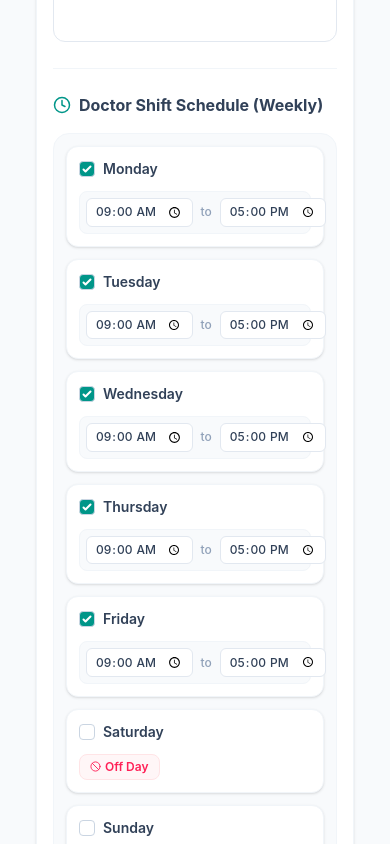
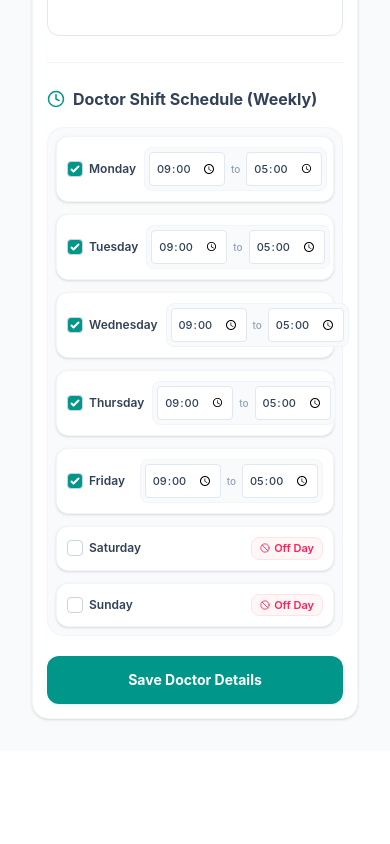
Before and after one commit to shaheen928/clinic-frontend, a React (Vite) app: page /admin/add-doctor in a window 390 px wide. Shown: the part 1400-2244 px from the top of the page. After the commit the page ends 2151 px from the top, so only its background shows below. Built offline with nearby package versions, Linux system fonts and the light colour scheme; no server answers; sample sign-in values are in the browser's storage.

Commit message:
fixed doctor schedule overflow and improved responsive paddings

```diff
--- a/src/copmponents/adminCompontents/AddDoctor.jsx
+++ b/src/copmponents/adminCompontents/AddDoctor.jsx
@@ -136,7 +136,7 @@ const AddDoctor = () => {
 
   return (
     <div
-      className="w-full flex flex-col items-center justify-center p-3 sm:p-6"
+      className="w-full flex flex-col items-center justify-center p-2 sm:p-6"
       dir="ltr"
     >
       <style>{`
@@ -145,8 +145,8 @@ const AddDoctor = () => {
         }
       `}</style>
 
-      <div className="w-full max-w-4xl bg-white p-4 sm:p-8 rounded-2xl border border-slate-100 shadow-sm text-left mx-auto">
-        {/* Top Header Section - Stacked on Mobile, Row on Desktop */}
+      <div className="w-full max-w-4xl bg-white p-3.5 sm:p-8 rounded-2xl border border-slate-100 shadow-sm text-left mx-auto">
+        {/* Top Header Section */}
         <div className="flex flex-row items-center justify-between gap-3 mb-6 border-b border-slate-50 pb-4">
           <div className="flex items-center gap-1.5 sm:gap-2">
             <LuStethoscope className="text-xl sm:text-2xl text-teal-600 shrink-0" />
@@ -186,7 +186,7 @@ const AddDoctor = () => {
             />
           </div>
 
-          {/* Form Fields - Grid Columns auto adjust */}
+          {/* Form Fields */}
           <div className="grid grid-cols-1 md:grid-cols-2 gap-4">
             <div>
               <label className="text-sm font-medium text-slate-600 mb-1 flex items-center gap-1.5">
@@ -562,13 +562,13 @@ const AddDoctor = () => {
               </h3>
             </div>
 
-            <div className="space-y-3 bg-slate-50 p-3 sm:p-4 rounded-2xl border border-slate-100">
+            <div className="space-y-3 bg-slate-50 p-2 sm:p-4 rounded-2xl border border-slate-100">
               {Object.keys(weeklySchedule).map((day) => (
                 <div
                   key={day}
-                  className="flex flex-col sm:flex-row sm:items-center justify-between gap-3 p-3 bg-white rounded-xl border border-slate-100 shadow-sm hover:border-slate-200 transition-colors"
+                  className="flex flex-row items-center justify-between gap-2 p-2.5 sm:p-3 bg-white rounded-xl border border-slate-100 shadow-sm hover:border-slate-200 transition-colors"
                 >
-                  <div className="flex items-center gap-2 w-32 select-none shrink-0">
+                  <div className="flex items-center gap-1.5 select-none shrink-0">
                     <input
                       className="h-4 w-4 text-teal-600 focus:ring-teal-500 border-slate-300 rounded cursor-pointer accent-teal-600"
                       type="checkbox"
@@ -584,23 +584,23 @@ const AddDoctor = () => {
                     />
                     <label
                       htmlFor={`check-${day}`}
-                      className="text-sm font-semibold text-slate-700 capitalize cursor-pointer"
+                      className="text-xs sm:text-sm font-semibold text-slate-700 capitalize cursor-pointer"
                     >
                       {day}
                     </label>
                   </div>
 
                   {weeklySchedule[day].isAvailable ? (
-                    <div className="flex items-center gap-2 bg-slate-50 p-1.5 rounded-lg border border-slate-100 w-full sm:w-auto justify-between sm:justify-start">
+                    <div className="flex items-center gap-1.5 bg-slate-50 p-1 sm:p-1.5 rounded-lg border border-slate-100 justify-end shrink-0">
                       <input
                         type="time"
                         value={weeklySchedule[day].startTime}
                         onChange={(e) =>
                           handleScheduleChange(day, "startTime", e.target.value)
                         }
-                        className="p-1 px-2 rounded-md bg-white border border-slate-200 text-xs font-medium text-slate-700 outline-none focus:border-teal-500 cursor-pointer"
+                        className="p-1 px-1.5 rounded bg-white border border-slate-200 text-[11px] sm:text-xs font-medium text-slate-700 outline-none focus:border-teal-500 cursor-pointer w-19 sm:w-auto text-center"
                       />
-                      <span className="text-xs text-slate-400 font-medium">
+                      <span className="text-[10px] sm:text-xs text-slate-400 font-medium">
                         to
                       </span>
                       <input
@@ -609,12 +609,12 @@ const AddDoctor = () => {
                         onChange={(e) =>
                           handleScheduleChange(day, "endTime", e.target.value)
                         }
-                        className="p-1 px-2 rounded-md bg-white border border-slate-200 text-xs font-medium text-slate-700 outline-none focus:border-teal-500 cursor-pointer"
+                        className="p-1 px-1.5 rounded bg-white border border-slate-200 text-[11px] sm:text-xs font-medium text-slate-700 outline-none focus:border-teal-500 cursor-pointer w-19 sm:w-auto text-center"
                       />
                     </div>
                   ) : (
-                    <span className="inline-flex items-center gap-1 text-xs text-rose-500 font-semibold bg-rose-50/60 px-2.5 py-1 rounded-lg border border-rose-100 w-max">
-                      <LuBan className="text-[11px]" /> Off Day
+                    <span className="inline-flex items-center gap-1 text-[11px] sm:text-xs text-rose-500 font-semibold bg-rose-50/60 px-2 py-0.5 sm:py-1 rounded-lg border border-rose-100 shrink-0">
+                      <LuBan className="text-[10px]" /> Off Day
                     </span>
                   )}
                 </div>
@@ -625,7 +625,7 @@ const AddDoctor = () => {
           <button
             type="submit"
             disabled={isLoading}
-            className="w-full bg-teal-600 hover:bg-teal-700 text-white font-bold p-3.5 rounded-xl transition-all shadow-md shadow-teal-50 active:scale-[0.99] disabled:bg-teal-400 cursor-pointer text-center"
+            className="w-full bg-teal-600 hover:bg-teal-700 text-white font-bold p-3.5 rounded-xl transition-all shadow-md shadow-teal-50 active:scale-[0.99] disabled:bg-teal-400 cursor-pointer text-center text-sm sm:text-base"
           >
             {isLoading
               ? "Adding Doctor to Directory..."
```
